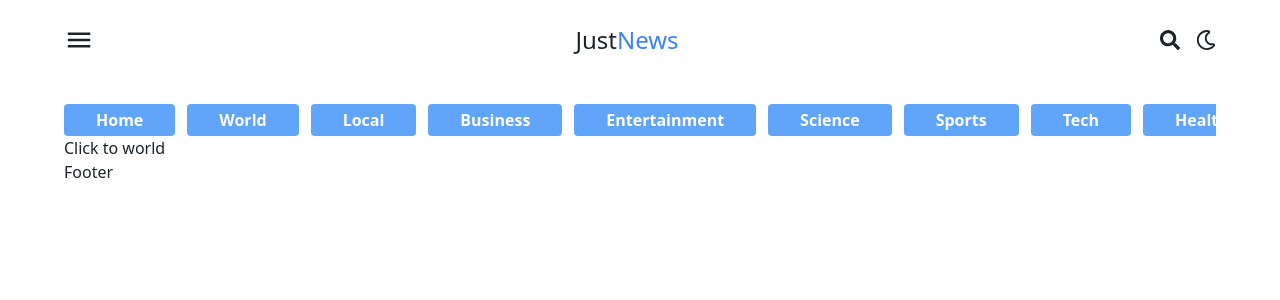
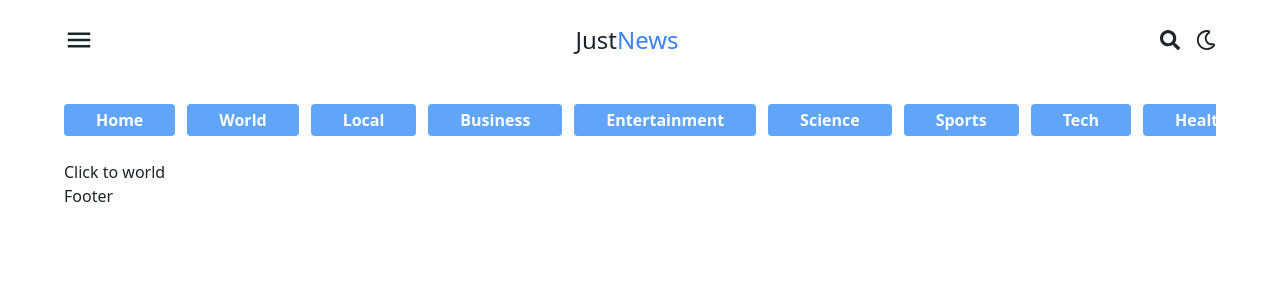
Before and after one commit to mulbahoplanojames/NEWS_APP, a React (Vite) app: page / in a window 1280 px wide. Shown: the top 300 px of the page. Built offline with nearby package versions, Linux system fonts and the light colour scheme.

Commit message:
Implementing the Home Hero component

```diff
--- /dev/null
+++ b/src/Components/Home_Hero/Hero.jsx
@@ -0,0 +1,12 @@
+const Hero = () => {
+  return (
+    <>
+      <div className="">
+        <div className=""></div>
+        <div className=""></div>
+      </div>
+    </>
+  );
+};
+
+export default Hero;
--- a/src/Components/Navigations/Navigations.jsx
+++ b/src/Components/Navigations/Navigations.jsx
@@ -4,7 +4,7 @@ import PrimaryButton from "../../Interfaces/Primary_Button/PrimaryButton";
 const Navigations = () => {
   return (
     <>
-      <section className="lg:overflow-x-hidden flex gap-3 pt-6 overflow-x-auto">
+      <section className="lg:overflow-x-hidden flex gap-3 pt-6 pb-6 overflow-x-auto">
         {NAVIGATION_LINKS.map((link) => (
           <PrimaryButton key={link.label} text={link.label} path={link.path} />
         ))}
--- a/src/Layout/Layouts/Layout.jsx
+++ b/src/Layout/Layouts/Layout.jsx
@@ -11,6 +11,7 @@ import Footer from "../Footer/Footer";
  * from the `AppContext`
  */
 import { AppContext } from "../../Context/Context";
+import Navigations from "../../Components/Navigations/Navigations";
 
 /**
  *@description This is the Layout component for all pages. This component will
@@ -26,6 +27,7 @@ const Layout = () => {
     <section className="md:px-16 w-screen h-screen px-3" style={darkModeStyle}>
       {/* The Navbar component */}
       <Navbar />
+      <Navigations />
       {/* The Outlet component that will render the current route. */}
       <div>{<Outlet />}</div>
       {/* The Footer component */}
--- a/src/Pages/Home/Home.jsx
+++ b/src/Pages/Home/Home.jsx
@@ -1,7 +1,7 @@
 import { Link } from "react-router-dom";
 import { AppContext } from "../../Context/Context";
 import { useContext } from "react";
-import Navigations from "../../Components/Navigations/Navigations";
+import Hero from "../../Components/Home_Hero/Hero";
 
 const Home = () => {
   const { darkMode } = useContext(AppContext);
@@ -11,7 +11,7 @@ const Home = () => {
       {/* <div
         className={`h-80 w-1/2 rounded-md shadow-lg ${darkMode && "bg-white"}`}
       ></div> */}
-      <Navigations />
+      <Hero />
       <Link to="world">Click to world</Link>
     </div>
   );
```
